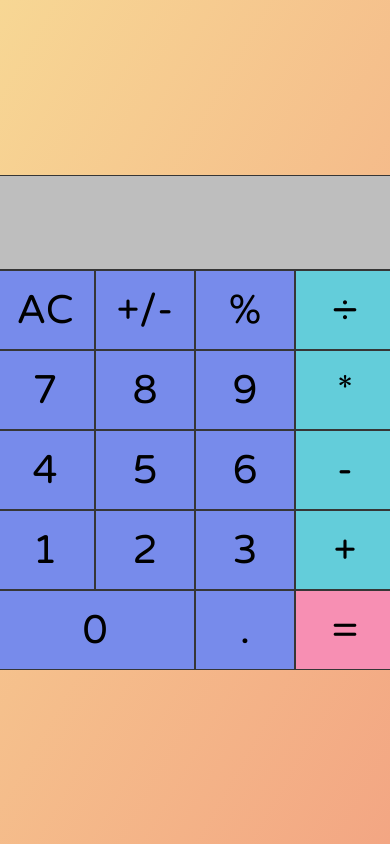
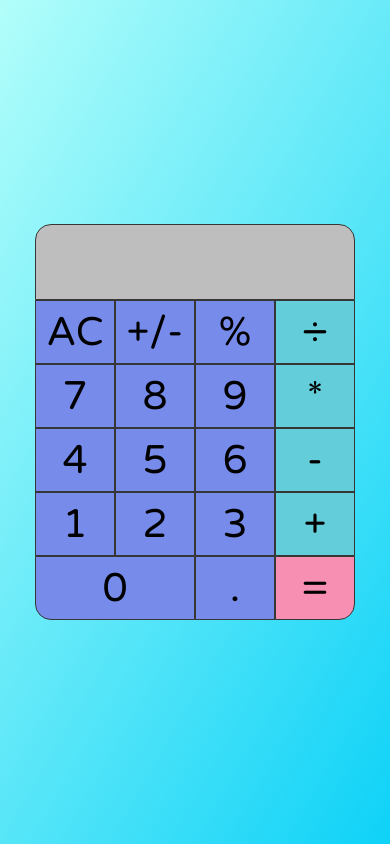
Before and after one commit to Aadam-Ali/calculator, a plain HTML site: page index.html in a window 390 px wide. Drawn offline with Linux system fonts and the light colour scheme.

Commit message:
improved styles & responsiveness

```diff
--- a/css/style.css
+++ b/css/style.css
@@ -8,32 +8,34 @@ body {
     display: flex;
     align-items: center;
     justify-content: center;
-    background: linear-gradient(120deg, #f7d794, #f3a683);
+    background: linear-gradient(120deg, #B2FEFA, #0ED2F7);
 }
 
 #container {
     display: grid;
-    grid-template-columns: repeat(4, 100px);
-    grid-template-rows: 95px repeat(5, 80px);
+    grid-template-columns: repeat(4, 6.25rem);
+    grid-template-rows: 5.9375rem repeat(5, 5rem);
 }
 
 #display {
     grid-column: span 4;
     font-family: 'VT323', 'monospace';
     background-color: #bebebe;
-    border: 1px;
+    border: 0.0625rem;
     border-style: solid;
     border-color: #363636;
     display: flex;
     justify-content: flex-end;
     align-items: center;
     font-size: 5em;
+    border-radius: 1rem 1rem 0 0;
+
 }
 
 button {
     font-family: 'Varela Round', 'sans-serif';
     font-size: 2.5rem;
-    border: 1px;
+    border: 0.0625rem;
     border-style: solid;
     border-color: #363636;
 }
@@ -48,8 +50,22 @@ button {
 
 .equals {
  background-color: #f78fb3;
+ border-radius: 0 0 1rem 0;
 }
 
 #btnZero {
     grid-column: span 2;
+    border-radius: 0 0 0 1rem;
 }
+
+@media only screen and (max-width: 480px) {
+    #container {
+        display: grid;
+        grid-template-columns: repeat(4, 5rem);
+        grid-template-rows: 4.75rem repeat(5, 4rem);
+    }
+
+    #display {
+        font-size: 4rem;
+    }
+}
```
